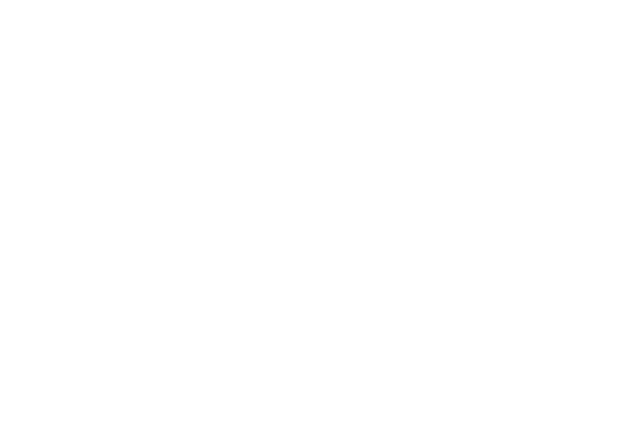
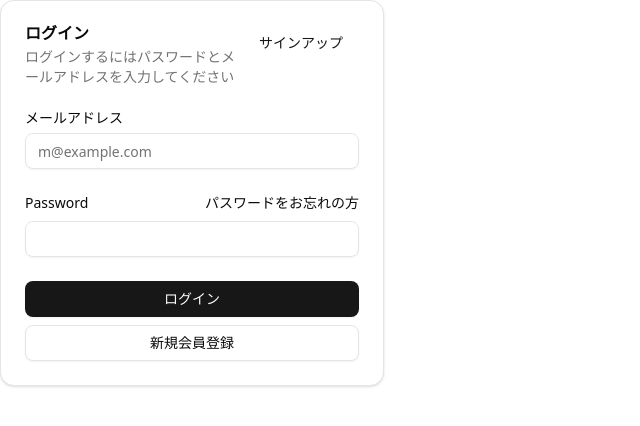
Before and after one commit to Aya-udg/Pomodoro_Timer, a Next.js app in the folder frontend/: page /login in a window 1280 px wide. Shown: the top 426 px of the page, without its empty margins (0-640 px from the left). Built offline with nearby package versions, Linux system fonts and the light colour scheme.

Commit message:
ログインフォームの作成

```diff
--- a/frontend/package.json
+++ b/frontend/package.json
@@ -10,7 +10,9 @@
   },
   "dependencies": {
     "@radix-ui/react-dropdown-menu": "^2.1.15",
+    "@radix-ui/react-label": "^2.1.7",
     "@radix-ui/react-slider": "^1.3.4",
+    "@radix-ui/react-slot": "^1.2.3",
     "axios": "^1.8.4",
     "class-variance-authority": "^0.7.1",
     "clsx": "^2.1.1",
--- /dev/null
+++ b/frontend/src/app/components/ui/button.tsx
@@ -0,0 +1,59 @@
+import * as React from "react";
+import { Slot } from "@radix-ui/react-slot";
+import { cva, type VariantProps } from "class-variance-authority";
+
+import { cn } from "@/lib/utils";
+
+const buttonVariants = cva(
+  "inline-flex items-center justify-center gap-2 whitespace-nowrap rounded-md text-sm font-medium transition-all disabled:pointer-events-none disabled:opacity-50 [&_svg]:pointer-events-none [&_svg:not([class*='size-'])]:size-4 shrink-0 [&_svg]:shrink-0 outline-none focus-visible:border-ring focus-visible:ring-ring/50 focus-visible:ring-[3px] aria-invalid:ring-destructive/20 dark:aria-invalid:ring-destructive/40 aria-invalid:border-destructive",
+  {
+    variants: {
+      variant: {
+        default:
+          "bg-primary text-primary-foreground shadow-xs hover:bg-primary/90",
+        destructive:
+          "bg-destructive text-white shadow-xs hover:bg-destructive/90 focus-visible:ring-destructive/20 dark:focus-visible:ring-destructive/40 dark:bg-destructive/60",
+        outline:
+          "border bg-background shadow-xs hover:bg-accent hover:text-accent-foreground dark:bg-input/30 dark:border-input dark:hover:bg-input/50",
+        secondary:
+          "bg-secondary text-secondary-foreground shadow-xs hover:bg-secondary/80",
+        ghost:
+          "hover:bg-accent hover:text-accent-foreground dark:hover:bg-accent/50",
+        link: "text-primary underline-offset-4 hover:underline",
+      },
+      size: {
+        default: "h-9 px-4 py-2 has-[>svg]:px-3",
+        sm: "h-8 rounded-md gap-1.5 px-3 has-[>svg]:px-2.5",
+        lg: "h-10 rounded-md px-6 has-[>svg]:px-4",
+        icon: "size-9",
+      },
+    },
+    defaultVariants: {
+      variant: "default",
+      size: "default",
+    },
+  }
+);
+
+function Button({
+  className,
+  variant,
+  size,
+  asChild = false,
+  ...props
+}: React.ComponentProps<"button"> &
+  VariantProps<typeof buttonVariants> & {
+    asChild?: boolean;
+  }) {
+  const Comp = asChild ? Slot : "button";
+
+  return (
+    <Comp
+      data-slot="button"
+      className={cn(buttonVariants({ variant, size, className }))}
+      {...props}
+    />
+  );
+}
+
+export { Button, buttonVariants };
--- /dev/null
+++ b/frontend/src/app/components/ui/card.tsx
@@ -0,0 +1,92 @@
+import * as React from "react"
+
+import { cn } from "@/lib/utils"
+
+function Card({ className, ...props }: React.ComponentProps<"div">) {
+  return (
+    <div
+      data-slot="card"
+      className={cn(
+        "bg-card text-card-foreground flex flex-col gap-6 rounded-xl border py-6 shadow-sm",
+        className
+      )}
+      {...props}
+    />
+  )
+}
+
+function CardHeader({ className, ...props }: React.ComponentProps<"div">) {
+  return (
+    <div
+      data-slot="card-header"
+      className={cn(
+        "@container/card-header grid auto-rows-min grid-rows-[auto_auto] items-start gap-1.5 px-6 has-data-[slot=card-action]:grid-cols-[1fr_auto] [.border-b]:pb-6",
+        className
+      )}
+      {...props}
+    />
+  )
+}
+
+function CardTitle({ className, ...props }: React.ComponentProps<"div">) {
+  return (
+    <div
+      data-slot="card-title"
+      className={cn("leading-none font-semibold", className)}
+      {...props}
+    />
+  )
+}
+
+function CardDescription({ className, ...props }: React.ComponentProps<"div">) {
+  return (
+    <div
+      data-slot="card-description"
+      className={cn("text-muted-foreground text-sm", className)}
+      {...props}
+    />
+  )
+}
+
+function CardAction({ className, ...props }: React.ComponentProps<"div">) {
+  return (
+    <div
+      data-slot="card-action"
+      className={cn(
+        "col-start-2 row-span-2 row-start-1 self-start justify-self-end",
+        className
+      )}
+      {...props}
+    />
+  )
+}
+
+function CardContent({ className, ...props }: React.ComponentProps<"div">) {
+  return (
+    <div
+      data-slot="card-content"
+      className={cn("px-6", className)}
+      {...props}
+    />
+  )
+}
+
+function CardFooter({ className, ...props }: React.ComponentProps<"div">) {
+  return (
+    <div
+      data-slot="card-footer"
+      className={cn("flex items-center px-6 [.border-t]:pt-6", className)}
+      {...props}
+    />
+  )
+}
+
+export {
+  Card,
+  CardHeader,
+  CardFooter,
+  CardTitle,
+  CardAction,
+  CardDescription,
+  CardContent,
+}
--- /dev/null
+++ b/frontend/src/app/components/ui/input.tsx
@@ -0,0 +1,18 @@
+import * as React from "react";
+import { cn } from "@/lib/utils";
+function Input({ className, type, ...props }: React.ComponentProps<"input">) {
+  return (
+    <input
+      type={type}
+      data-slot="input"
+      className={cn(
+        "file:text-foreground placeholder:text-muted-foreground selection:bg-primary selection:text-primary-foreground dark:bg-input/30 border-input flex h-9 w-full min-w-0 rounded-md border bg-transparent px-3 py-1 text-base shadow-xs transition-[color,box-shadow] outline-none file:inline-flex file:h-7 file:border-0 file:bg-transparent file:text-sm file:font-medium disabled:pointer-events-none disabled:cursor-not-allowed disabled:opacity-50 md:text-sm",
+        "focus-visible:border-ring focus-visible:ring-ring/50 focus-visible:ring-[3px]",
+        "aria-invalid:ring-destructive/20 dark:aria-invalid:ring-destructive/40 aria-invalid:border-destructive",
+        className
+      )}
+      {...props}
+    />
+  );
+}
+export { Input };
--- /dev/null
+++ b/frontend/src/app/components/ui/label.tsx
@@ -0,0 +1,24 @@
+"use client";
+
+import * as React from "react";
+import * as LabelPrimitive from "@radix-ui/react-label";
+
+import { cn } from "@/lib/utils";
+
+function Label({
+  className,
+  ...props
+}: React.ComponentProps<typeof LabelPrimitive.Root>) {
+  return (
+    <LabelPrimitive.Root
+      data-slot="label"
+      className={cn(
+        "flex items-center gap-2 text-sm leading-none font-medium select-none group-data-[disabled=true]:pointer-events-none group-data-[disabled=true]:opacity-50 peer-disabled:cursor-not-allowed peer-disabled:opacity-50",
+        className
+      )}
+      {...props}
+    />
+  );
+}
+
+export { Label };
--- a/frontend/src/app/login/page.tsx
+++ b/frontend/src/app/login/page.tsx
@@ -1,10 +1,65 @@
- import type { NextPage } from "next";
+import { Button } from "@/app/components/ui/button";
+import {
+  Card,
+  CardAction,
+  CardContent,
+  CardDescription,
+  CardFooter,
+  CardHeader,
+  CardTitle,
+} from "@/app/components/ui/card";
+import { Input } from "@/app/components/ui/input";
+import { Label } from "@/app/components/ui/label";
 
- const Page: NextPage = () => {
-   return (
-     <>
-     </>
-   )
- }
-
- export default Page
+export default function app() {
+  return (
+    <div className="w-full flex items-center justify-cente max-w-sm">
+      <Card className="w-full">
+        <CardHeader>
+          <CardTitle>ログイン</CardTitle>
+          <CardDescription>
+            ログインするにはパスワードとメールアドレスを入力してください
+          </CardDescription>
+          <CardAction>
+            <Button variant="link">サインアップ</Button>
+          </CardAction>
+        </CardHeader>
+        <CardContent>
+          <form>
+            <div className="flex flex-col gap-6">
+              <div className="grid gap-2">
+                <Label htmlFor="email">メールアドレス</Label>
+                <Input
+                  id="email"
+                  type="email"
+                  placeholder="m@example.com"
+                  required
+                />
+              </div>
+              <div className="grid gap-2">
+                <div className="flex items-center">
+                  <Label htmlFor="password">Password</Label>
+                  <a
+                    href="#"
+                    className="ml-auto inline-block text-sm underline-offset-4 hover:underline"
+                  >
+                    パスワードをお忘れの方
+                  </a>
+                </div>
+                <Input id="password" type="password" required />
+              </div>
+            </div>
+          </form>
+        </CardContent>
+        <CardFooter className="flex-col gap-2">
+          <Button type="submit" className="w-full">
+            ログイン
+          </Button>
+          <Button variant="outline" className="w-full">
+            新規会員登録
+          </Button>
+        </CardFooter>
+      </Card>
+    </div>
+  );
+}
```
Also changed, not shown: 1 other file (tests, documents, lock files or other folders).
